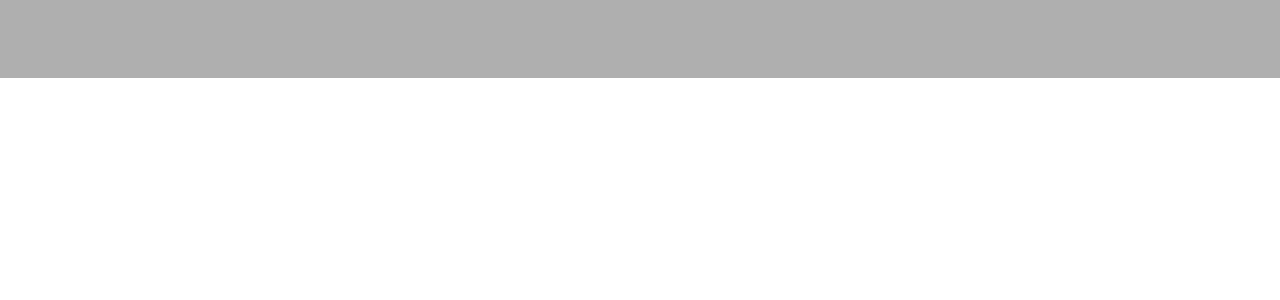
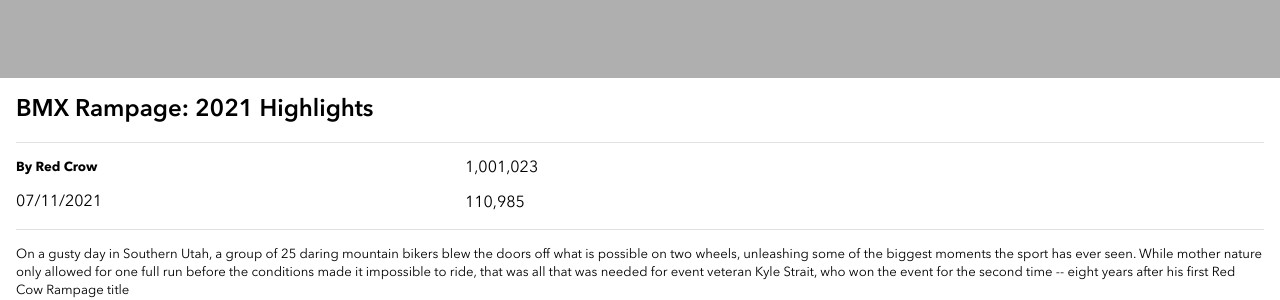
Before and after one commit to koionaroll/brainflix, a React (Create React App) app: page / in a window 1280 px wide. Shown: the part 802-1102 px from the top of the page. Before the commit the page ends 880 px from the top, so only its background shows below. Built offline with nearby package versions, Linux system fonts and the light colour scheme.

Commit message:
addedvideo description section

```diff
--- a/src/App.jsx
+++ b/src/App.jsx
@@ -1,12 +1,14 @@
 import './App.scss';
 import Header from "./components/Header/Header";
 import VideoPlayer from "./components/VideoPlayer/VideoPlayer"
+import Description from "./components/Description/Description"
 
 function App() {
   return (
     <>
     <Header />
     <VideoPlayer/>
+    <Description/>
     </>
   )
 }
--- /dev/null
+++ b/src/components/Description/Description.jsx
@@ -0,0 +1,27 @@
+import "./Description.scss"
+
+const Description = () => {
+  return (
+    <div className="description">
+        <h1 className="description__title">BMX Rampage: 2021 Highlights</h1>
+        <div className="description__container">
+            <div className="description__stats1">
+                <p className="description__author">By Red Crow</p>
+                <p className="description__date">07/11/2021</p>
+            </div>
+            <div className="description__stats2">
+                <div className="description__views">1,001,023</div>
+                <div className="description__likes">110,985</div>
+            </div>
+        </div>
+        <p className="description__synopsis">
+            On a gusty day in Southern Utah, a group of 25 daring mountain bikers blew the doors off what is possible on two wheels,
+            unleashing some of the biggest moments the sport has ever seen. While mother nature only allowed for one full run before
+            the conditions made it impossible to ride, that was all that was needed for event veteran Kyle Strait, who won the event
+            for the second time -- eight years after his first Red Cow Rampage title
+        </p>
+    </div>
+  )
+}
+
+export default Description
--- /dev/null
+++ b/src/components/Description/Description.scss
@@ -0,0 +1,61 @@
+@use "../../styles/partials/var" as *;
+
+.description{
+    padding: 0 1rem;
+
+    &__title{
+        padding: 1rem 0 1rem;
+        font-size: 1.5rem;
+        line-height: 2rem;
+        font-weight: 600;
+        border-bottom: 1px solid $sc-mercury;
+    }
+
+    &__container{
+        display: flex;
+        flex-direction: row;
+        border-bottom: 1px solid $sc-mercury;
+        padding: 1rem 0 0;
+    }
+
+    &__stats1{
+        display: flex;
+        flex-grow: 1;
+        flex-direction: column;
+    }
+    &__stats2{
+        display: flex;
+        flex-grow: 2;
+        flex-direction: column;
+    }
+
+    &__author{
+        padding-bottom: 1rem;
+        font-size: 0.82rem;
+        font-weight: 700;
+        line-height: 1.125rem;
+    }
+
+    &__date{
+        padding-bottom: 1rem;
+
+    }
+
+    &__views{
+        padding-bottom: 1rem;
+
+    }
+
+    &__likes{
+        padding-bottom: 1rem;
+    }
+
+    &__synopsis{
+        padding-top: 1rem;
+        font-size: 0.82rem;
+        font-weight: 500;
+        line-height: 1.125rem;
+
+    }
+
+}
--- a/src/components/Header/Header.jsx
+++ b/src/components/Header/Header.jsx
@@ -12,9 +12,7 @@ function Header() {
                     <textarea className="header__search" placeholder="Search"></textarea>
                     <img className="header__profile" src={profile} alt="profile" />
                 </div>
-                <a className="header__upload" href="../../App.jsx" type= "submit">
-                    UPLOAD
-                </a>
+                <a className="header__upload" href="../../App.jsx" type= "submit">UPLOAD</a>
             </div>
         </>
     )
```
